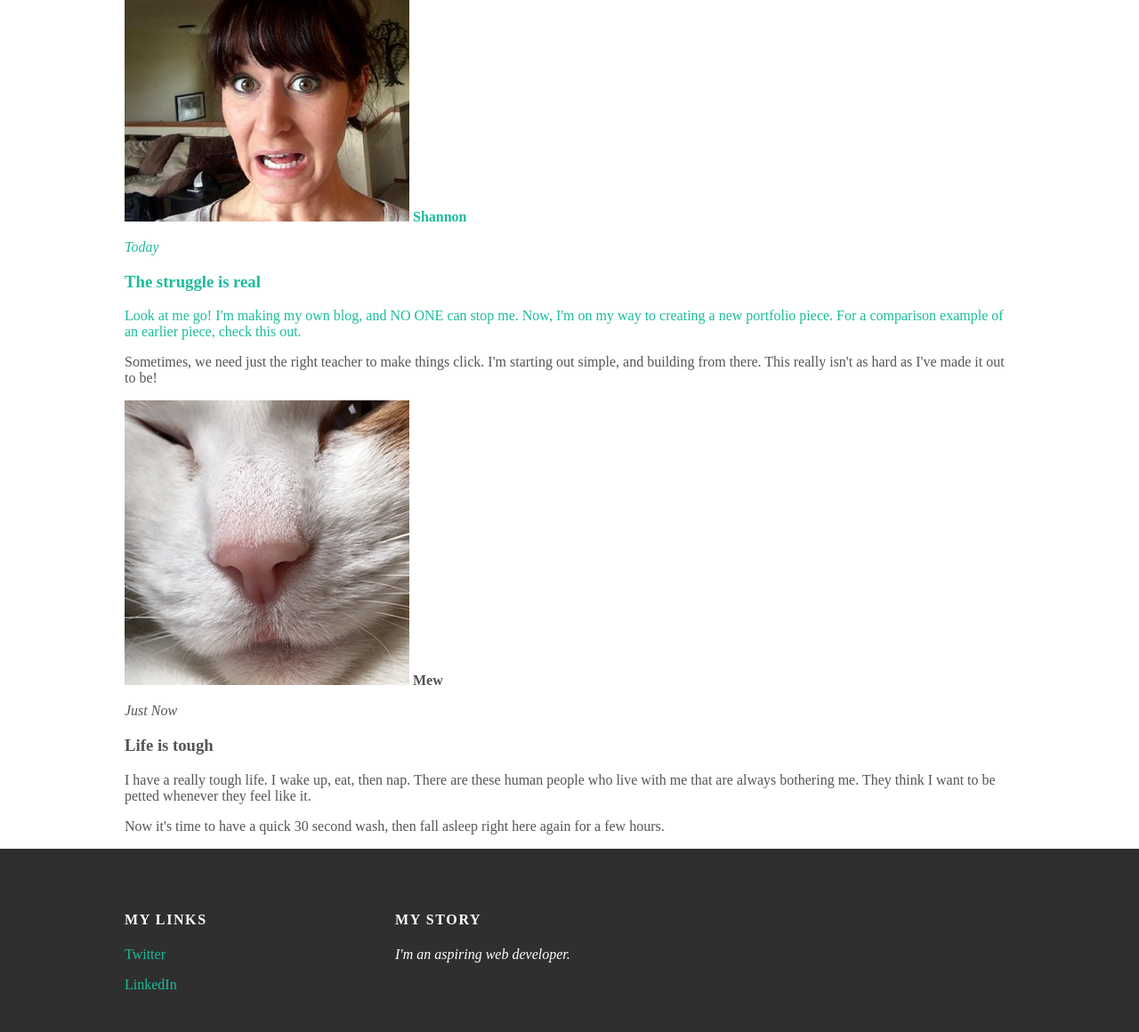
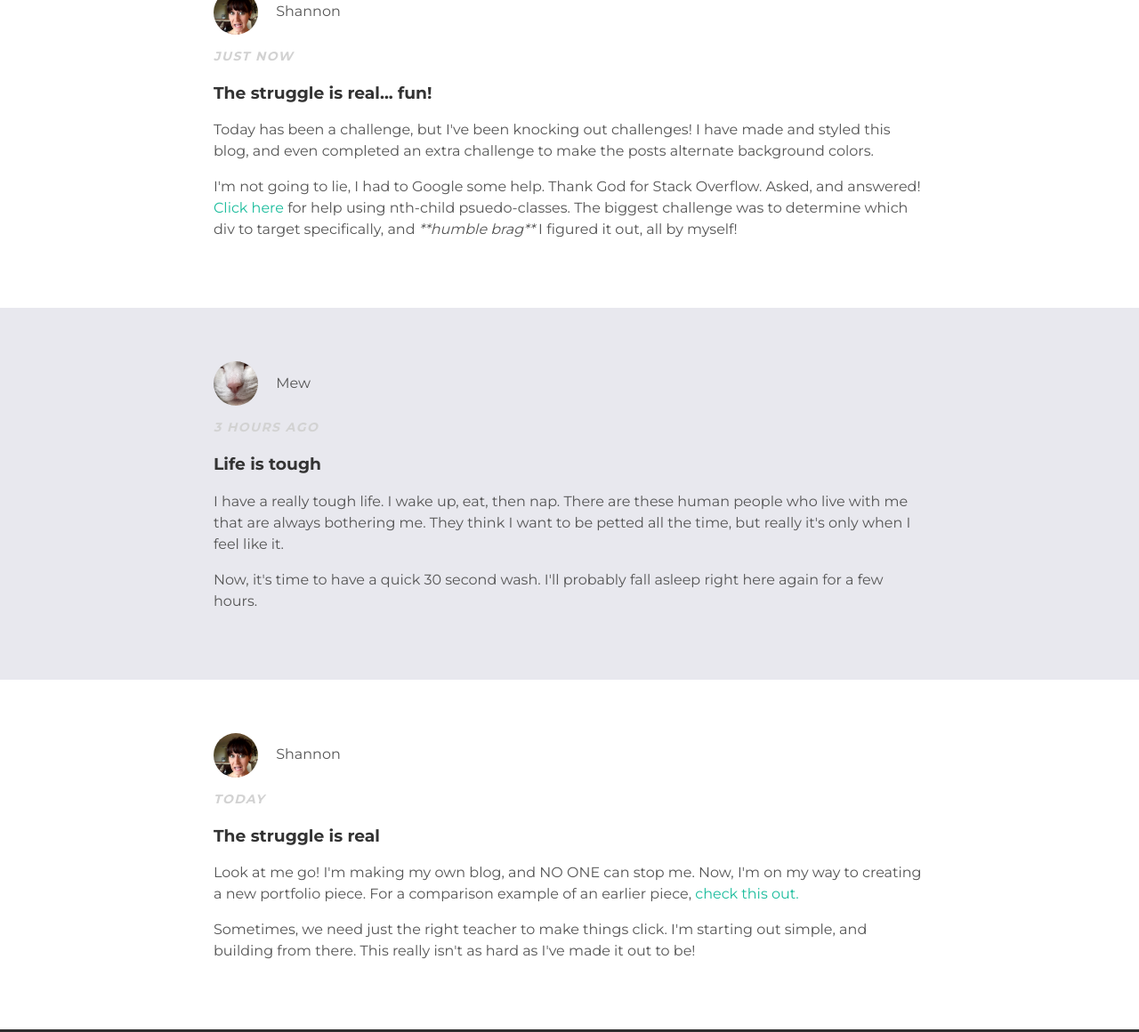
Before and after one commit to shannonmcook/my-blog, a plain HTML site: page index.html in a window 1280 px wide. Shown: the part 221-1381 px from the top of the page at 89% size. Drawn offline with Linux system fonts and the light colour scheme.

Commit message:
Finished styling challenges from Mimo How to build a website. Added some links to Stack Overflow. Needs more styling, live date updates, maybe a form for submitting posts?

```diff
--- a/index.html
+++ b/index.html
@@ -9,39 +9,55 @@
       <a id="header-title"  href="index.html"><strong>My Blog</strong></a>
       <ul id="header-nav">
         <li><a href="about.html">About</a></li>
-        <li><a href="mailto:cook.shannonmarie@gmail.com">Contact<a/></li>
+        <li><a href="mailto:cook.shannonmarie@gmail.com">Contact</a></li>
       </ul>
     </div>
   </div>
   <div id="content">
-    <div class="container">
+    <div class="post-container">
       <div class="post">
         <div class="post-author">
           <img src="me.png">
-          <span><strong>Shannon</strong></span>
+          <span>Shannon</span>
+        </div>
+        <p class="post-date"><em>Just Now</em></p>
+        <h3 class"post-title">The struggle is real... fun!</h3>
+        <div class="post-content">
+          <p>Today has been a challenge, but I've been knocking out challenges! I have made and styled this blog, and even completed an extra challenge to make the posts alternate background colors.</p>
+          <p>I'm not going to lie, I had to Google some help. Thank God for Stack Overflow. Asked, and answered! <a href="https://stackoverflow.com/questions/38578874/how-to-alternate-background-colour-on-div-rows-jquery-and-or-css" target="_blank">Click here</a> for help using nth-child psuedo-classes. The biggest challenge was to determine which div to target specifically, and <em>**humble brag** </em> I figured it out, all by myself!</p>
+        </div>
+      </div>
+    </div>
+    <div class="post-container">
+      <div class="post">
+        <div class="post-author">
+          <img src="mew.png">
+            <span>Mew</span>
+        </div>
+        <p class="post-date"><em>3 hours ago</em></p>
+        <h3 class"post-title">Life is tough</h3>
+        <div class="post-content">
+          <p>I have a really tough life. I wake up, eat, then nap. There are these human people who live with me that are always bothering me. They think I want to be petted all the time, but really it's only when I feel like it.</p>
+          <p>Now, it's time to have a quick 30 second wash. I'll probably fall asleep right here again for a few hours.</p>
+        </div>
+      </div>
+    </div>
+    <div class="post-container">
+      <div class="post">
+        <div class="post-author">
+          <img src="me.png">
+            <span>Shannon</span>
         </div>
         <p class="post-date"><em>Today</em></p>
         <h3 class"post-title">The struggle is real</h3>
         <div class="post-content">
-          <p>Look at me go! I'm making my own blog, and NO ONE can stop me. Now, I'm on my way to creating a new portfolio piece. For a comparison example of an earlier piece, <a href="https://codepen.io/ShannonCook/pen/XYLobb">check this out.</a></p>
+          <p>Look at me go! I'm making my own blog, and NO ONE can stop me. Now, I'm on my way to creating a new portfolio piece. For a comparison example of an earlier piece, <a href="https://codepen.io/ShannonCook/pen/XYLobb" target="_blank">check this out.</a></p>
           <p>Sometimes, we need just the right teacher to make things click. I'm starting out simple, and building from there. This really isn't as hard as I've made it out to be!</p>
-        </div>
-      </div>
-
-      <div class="post">
-        <div class="post-author">
-          <img src="mew.png">
-          <span><strong>Mew</strong></span>
-        </div>
-        <p class="post-date"><em>Just Now</em></p>
-        <h3 class"post-title">Life is tough</h3>
-        <div class="post-content">
-          <p>I have a really tough life. I wake up, eat, then nap. There are these human people who live with me that are always bothering me. They think I want to be petted whenever they feel like it.</p>
-          <p>Now it's time to have a quick 30 second wash, then fall asleep right here again for a few hours.</p>
         </div>
       </div>
     </div>
   </div>
+</div>
   <div id="footer">
     <div class="container">
       <div class="column">
--- a/styles.css
+++ b/styles.css
@@ -1,6 +1,9 @@
+@import url('https://fonts.googleapis.com/css?family=Montserrat:400,700');
+
 body {
   color: #555;
   margin: 0;
+  font-family: 'Montserrat', sans-serif;
 }
 #header {
   background-color: #1abc9c;
@@ -56,6 +59,43 @@ a {
   color: #1abc9c;
   text-decoration: none;
 }
-a:hover {
+a:hover {r
   color: #F6a623;
 }
+.post-container:nth-child(even) {
+  background: #e8e8ee;
+}
+
+.post, .about {
+  max-width: 800px;
+  margin: 0 auto;
+  padding: 60px 0;
+}
+.post-author img {
+  width: 50px;
+  height: 50px;
+  vertical-align: middle;
+}
+.post-author span {
+  margin-left: 16px;
+}
+.post-date {
+  color: #D2D2D2;
+  font-size: 14px;
+  font-weight: bold;
+  text-transform: uppercase;
+  letter-spacing: 0.1em;
+}
+.about {
+  text-align: center;
+}
+.post-author img,
+.about-author img {
+  border-radius: 50%;
+}
+h1, h2, h3, h4 {
+  color: #333;
+}
+p {
+  line-height: 1.5;
+}
```
Also changed, not shown: about.html (+3 -3 lines), 1 other file.
